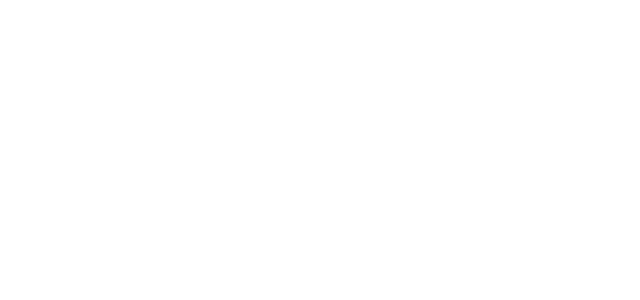
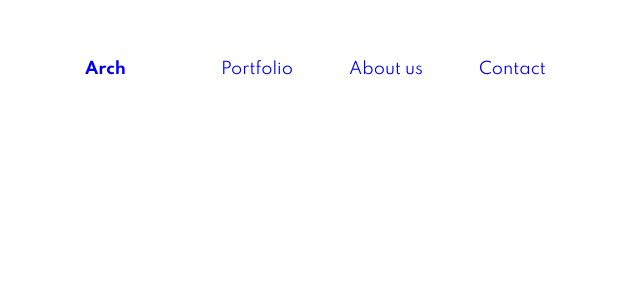
Before and after one commit to davidomarf/arch, a React (Create React App) app: page / in a window 1280 px wide. Shown: the top 300 px of the page, without its empty margins (0-640 px from the left). Built offline with nearby package versions, Linux system fonts and the light colour scheme.

Commit message:
Create a Layout Component with a Navbar included

```diff
--- a/src/app/App.tsx
+++ b/src/app/App.tsx
@@ -1,7 +1,8 @@
 import React from "react";
+import Layout from "./Layout/Layout";
 
 function App() {
-  return <></>;
+  return <Layout></Layout>;
 }
 
 export default App;
--- /dev/null
+++ b/src/app/Layout/Layout.module.scss
@@ -0,0 +1,15 @@
+@import "../assets/styles/variables";
+
+div.pageContainer {
+  display: flex;
+  flex-direction: column;
+
+  width: $max-width;
+  max-width: 90%;
+  margin: auto;
+}
+
+div.contentContainer {
+  display: flex;
+  flex-direction: column;
+}
--- /dev/null
+++ b/src/app/Layout/Layout.tsx
@@ -0,0 +1,15 @@
+import React, { PropsWithChildren } from "react";
+
+import styles from "./Layout.module.scss";
+import NavBar from "./Navbar";
+
+const Layout = ({ children }: PropsWithChildren<any>) => {
+  return (
+    <div className={styles.pageContainer}>
+      <NavBar />
+      <div className={styles.contentContainer}>{children}</div>
+    </div>
+  );
+};
+
+export default Layout;
--- /dev/null
+++ b/src/app/Layout/Navbar.module.scss
@@ -0,0 +1,22 @@
+nav#mainNavigation {
+  margin: 3.5rem 0;
+
+  display: flex;
+  justify-content: flex-start;
+  align-items: center;
+
+  a {
+    text-decoration: none;
+  }
+
+  div.home {
+    font-weight: bold;
+    margin-right: 5.9375rem;
+  }
+
+  div.sections {
+    :not(:last-child) {
+      margin-right: 3.5em;
+    }
+  }
+}
--- /dev/null
+++ b/src/app/Layout/Navbar.tsx
@@ -0,0 +1,19 @@
+import React from "react";
+import styles from "./Navbar.module.scss";
+
+const NavBar = () => {
+  return (
+    <nav id={styles.mainNavigation}>
+      <div className={styles.home}>
+        <a href="/portfolio">Arch</a>
+      </div>
+      <div className={styles.sections}>
+        <a href="/portfolio">Portfolio</a>
+        <a href="/about">About us</a>
+        <a href="/contact">Contact</a>
+      </div>
+    </nav>
+  );
+};
+
+export default NavBar;
```
